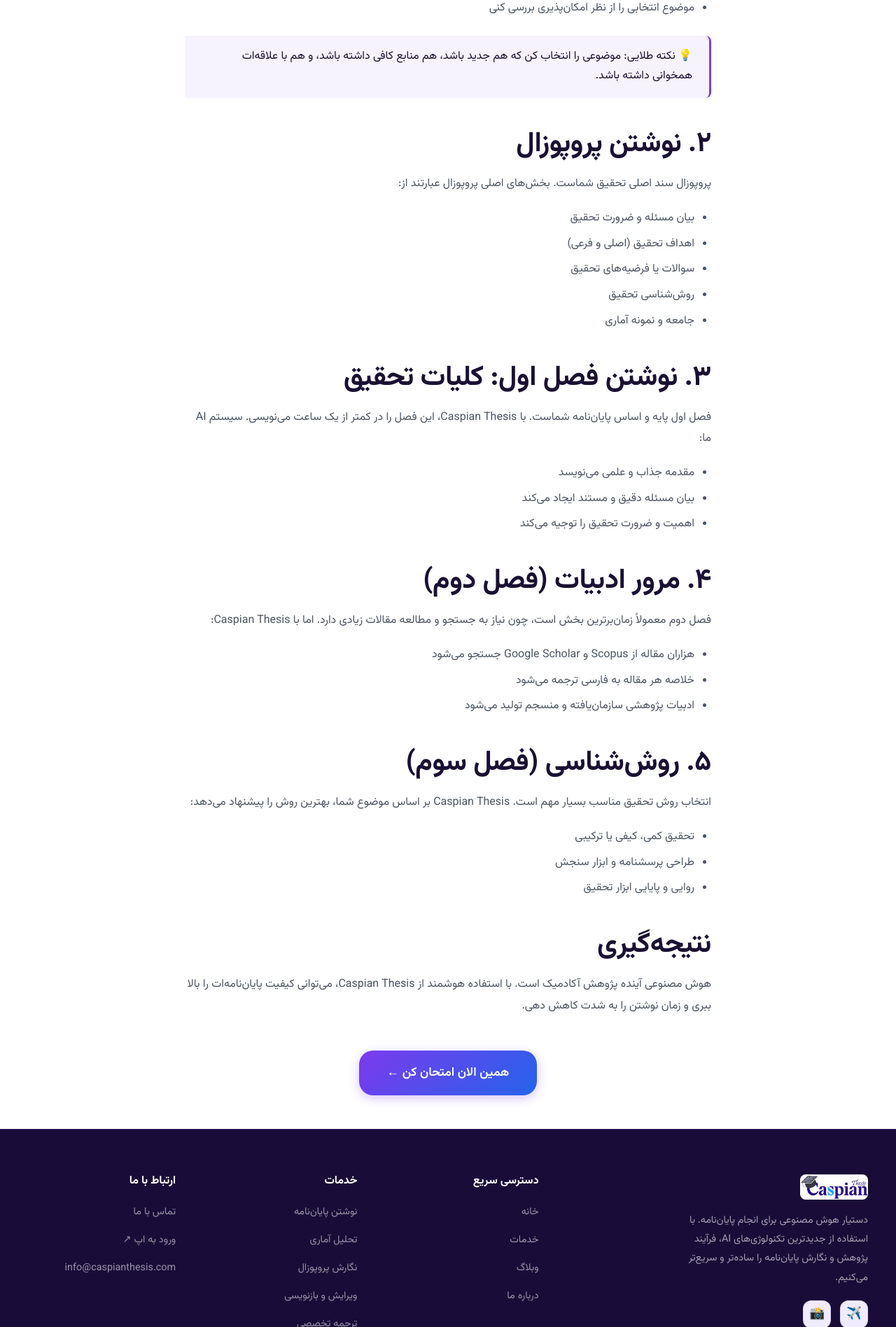
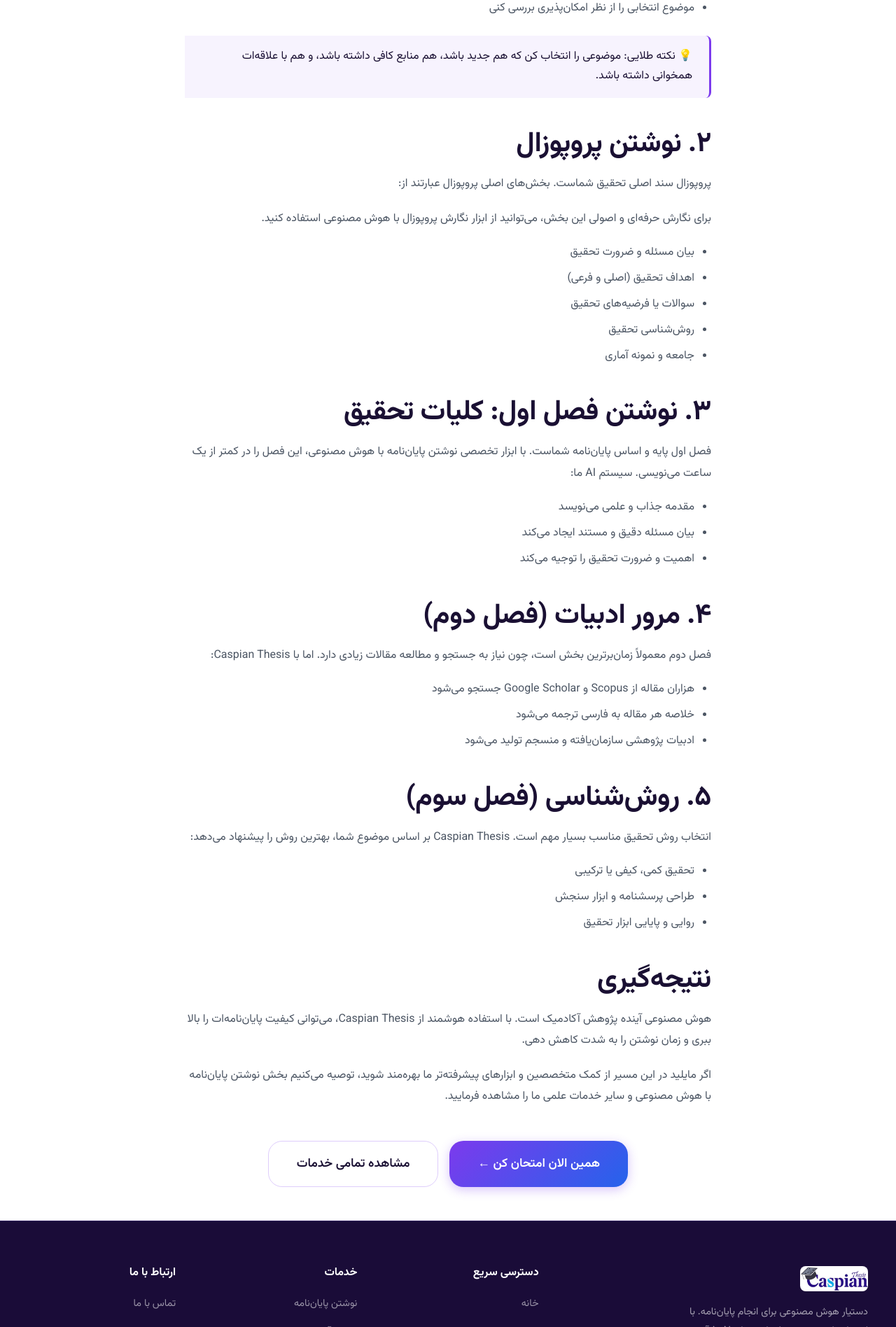
Before and after one commit to diginoron/thesis, a Next.js app: page /blog/how-to-write-thesis-with-ai in a window 1280 px wide. Shown: the part 800-2696 px from the top of the page at 70% size. Built offline with nearby package versions, Linux system fonts and the light colour scheme.

Commit message:
feat(blog): add new SEO article about writing proposal problem statement with AI

```diff
--- a/app/blog/how-to-write-thesis-with-ai/page.tsx
+++ b/app/blog/how-to-write-thesis-with-ai/page.tsx
@@ -83,6 +83,9 @@
         <p>
           پروپوزال سند اصلی تحقیق شماست. بخش‌های اصلی پروپوزال عبارتند از:
         </p>
+        <p>
+          برای نگارش حرفه‌ای و اصولی این بخش، می‌توانید از ابزار <Link href="/services/proposal-writing">نگارش پروپوزال با هوش مصنوعی</Link> استفاده کنید.
+        </p>
         <ul>
           <li>بیان مسئله و ضرورت تحقیق</li>
           <li>اهداف تحقیق (اصلی و فرعی)</li>
@@ -93,7 +96,7 @@
 
         <h2>۳. نوشتن فصل اول: کلیات تحقیق</h2>
         <p>
-          فصل اول پایه و اساس پایان‌نامه شماست. با Caspian Thesis، این فصل را
+          فصل اول پایه و اساس پایان‌نامه شماست. با ابزار تخصصی <Link href="/services/thesis-writing">نوشتن پایان‌نامه با هوش مصنوعی</Link>، این فصل را
           در کمتر از یک ساعت می‌نویسی. سیستم AI ما:
         </p>
         <ul>
@@ -130,8 +133,12 @@
           Thesis، می‌توانی کیفیت پایان‌نامه‌ات را بالا ببری و زمان نوشتن را
           به شدت کاهش دهی.
         </p>
+        <p>
+          اگر مایلید در این مسیر از کمک متخصصین و ابزارهای پیشرفته‌تر ما بهره‌مند شوید، توصیه می‌کنیم بخش <Link href="/services/thesis-writing">نوشتن پایان‌نامه با هوش مصنوعی</Link> و سایر <Link href="/services">خدمات علمی</Link> ما را مشاهده فرمایید.
+        </p>
 
         <div style={{ marginTop: "3rem", textAlign: "center" }}>
+          <div style={{ display: "flex", gap: "1rem", justifyContent: "center", flexWrap: "wrap" }}>
             <a
               href="https://thesis.diginoron.com"
               target="_blank"
@@ -141,6 +148,14 @@
             >
               همین الان امتحان کن ←
             </a>
+            <Link
+              href="/services"
+              className="btn btn-outline btn-lg"
+              id="blog-post-services-link"
+            >
+              مشاهده تمامی خدمات
+            </Link>
+          </div>
         </div>
       </div>
     </>
```
Also changed, not shown: app/blog/proposal-problem-statement-with-ai/page.tsx (+13 -0 lines). Lines whose indentation alone changed are shown as unchanged.
